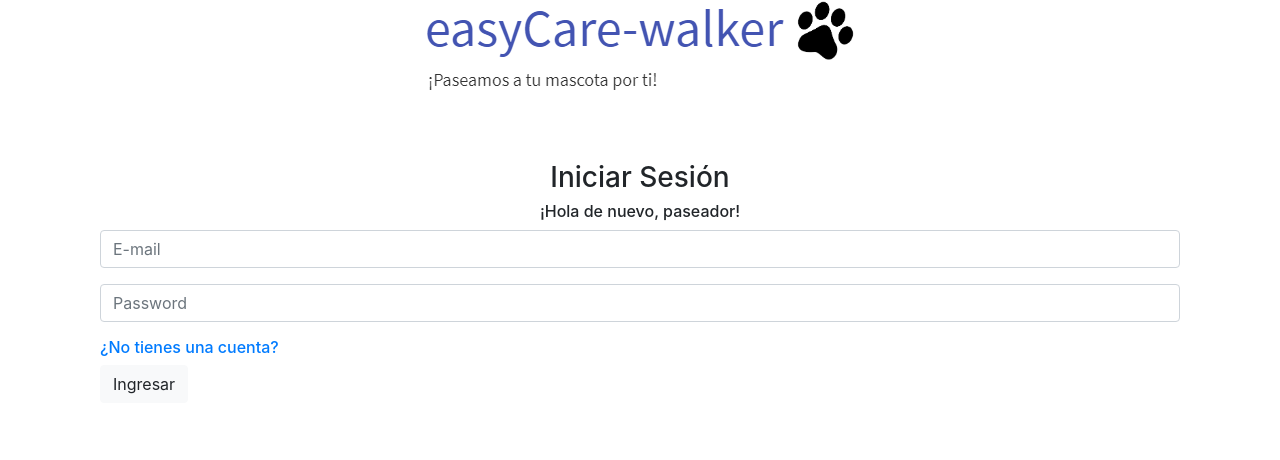
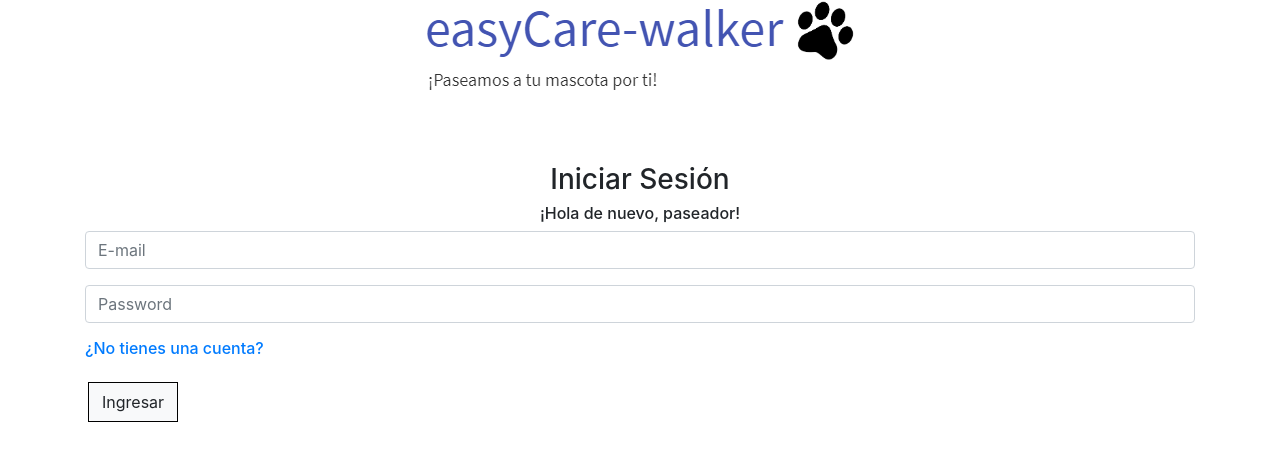
Before and after one commit to Nattpalacios/easyCareApp-paseadores, a React (Create React App) app: page /iniciarSesion in a window 1280 px wide. Shown: the top 460 px of the page. Built offline with nearby package versions, Linux system fonts and the light colour scheme; no server answers.

Commit message:
Creando routes

```diff
--- a/src/components/home/home.js
+++ b/src/components/home/home.js
@@ -8,12 +8,8 @@ export default class Home extends Component{
     render(){
         return(
             <div className="container-fluid">
-                <div className="row">
-                    <Header/>
-                </div>
-                <div className="row">
-                    <Bienvenida/>
-                </div>
+                <Header/>
+                <Bienvenida/>
             </div>
         );
     }
--- a/src/components/login/login.js
+++ b/src/components/login/login.js
@@ -122,7 +122,10 @@ export default class Login extends Component{
                                 <input name="password" required onChange={this.hadleChange} type="password" className="form-control" placeholder="Password"></input>
                             </div>
                             <a href="/register"><h6>¿No tienes una cuenta?</h6></a>
-                            <button className="btn btn-light">Ingresar</button>
+                            <div className="estiloBotonLeft">
+                                <button className="btn btn-outline btn-light">Ingresar</button>
+                            </div>
+
                         </div>
                     </form>
                 </div>
--- a/src/components/templates/template.js
+++ /dev/null
@@ -1,31 +0,0 @@
-import React, { Component } from 'react';
-import { BrowserRouter, Route } from 'react-router-dom';
-
-import Home from '../home/home';
-import Login from '../login/login';
-import Register from '../register/register';
-
-export default class Template extends Component{
-
-    render(){
-        return (
-            <BrowserRouter>
-                <Route exact path="/">
-                    <Home/>
-                </Route>
-
-                <Route exact path="/iniciarSesion">
-                    <div className="container">
-                        <Login/>
-                    </div>
-                </Route>
-
-                <Route exact path="/register">
-                    <div className="container">
-                        <Register/>
-                    </div>
-                </Route>
-            </BrowserRouter>
-        );
-    }
-}
--- a/src/estilos/estiloBoton.css
+++ b/src/estilos/estiloBoton.css
@@ -6,3 +6,12 @@
     border-width: 1px;
     border-style: solid;
 }
+
+.estiloBotonLeft{
+    float: left;
+    margin: 3px;
+    margin-top: 15px;
+    border-color: black;
+    border-width: 1px;
+    border-style: solid;
+}
--- a/src/index.js
+++ b/src/index.js
@@ -3,13 +3,14 @@ import ReactDOM from 'react-dom';
 import './index.css';
 import App from './App';
 import * as serviceWorker from './serviceWorker';
-import Template from './components/templates/template';
+//import Template from './components/templates/template';
 
 import 'bootstrap/dist/js/bootstrap.bundle.min';
 import 'bootstrap/dist/css/bootstrap.min.css';
 
+import Routes from './routes/index';
 // ReactDOM.render(<App />, document.getElementById('root'));
-ReactDOM.render(<Template />, document.getElementById('root'));
+ReactDOM.render(<Routes/>, document.getElementById('root'));
 
 // If you want your app to work offline and load faster, you can change
 // unregister() to register() below. Note this comes with some pitfalls.
--- /dev/null
+++ b/src/routes/index.js
@@ -0,0 +1,17 @@
+import React from 'react';
+import { BrowserRouter as Router, Route, Switch } from 'react-router-dom';
+
+import Login from '../components/login/login';
+import Register from '../components/register/register';
+import Home from '../components/home/home';
+
+export default ()=>(
+
+    <Router>
+        <Switch>
+            <Route path="/" exact component = {Home}/>
+            <Route path="/iniciarSesion" exact component = {Login}/>
+            <Route path="/register" exact component = {Register}/>
+        </Switch>
+    </Router>
+);
```
